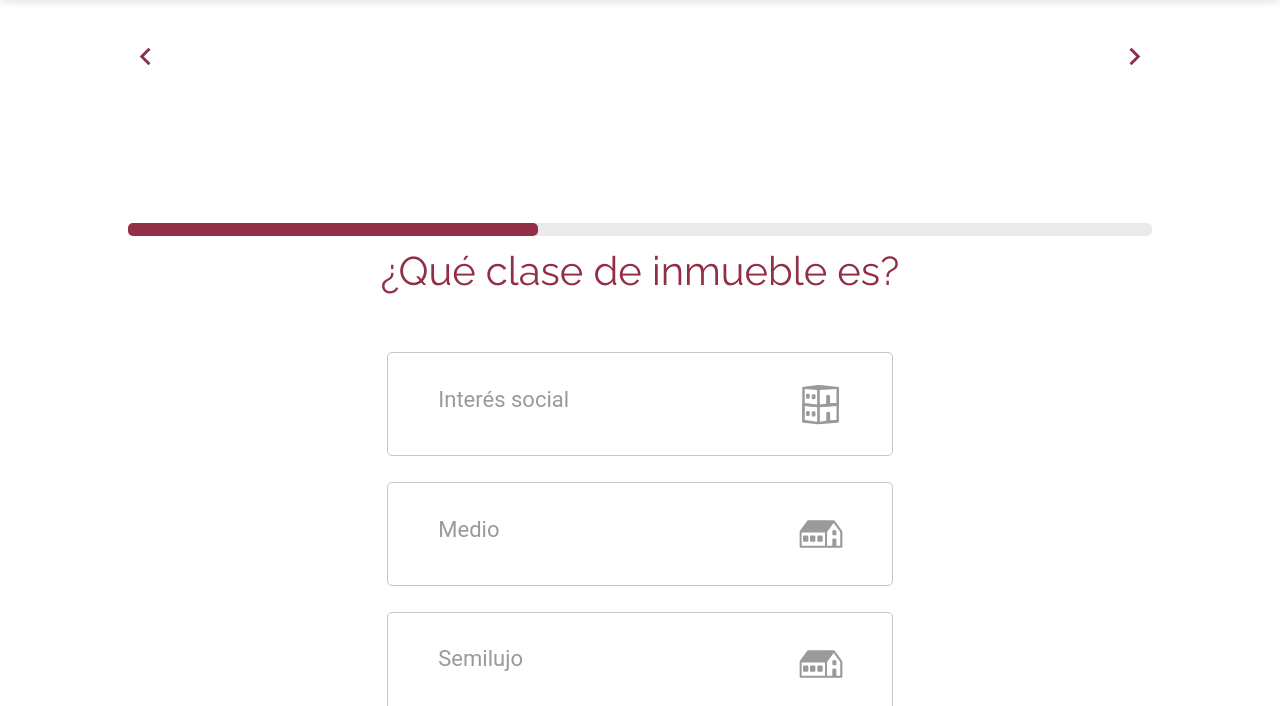
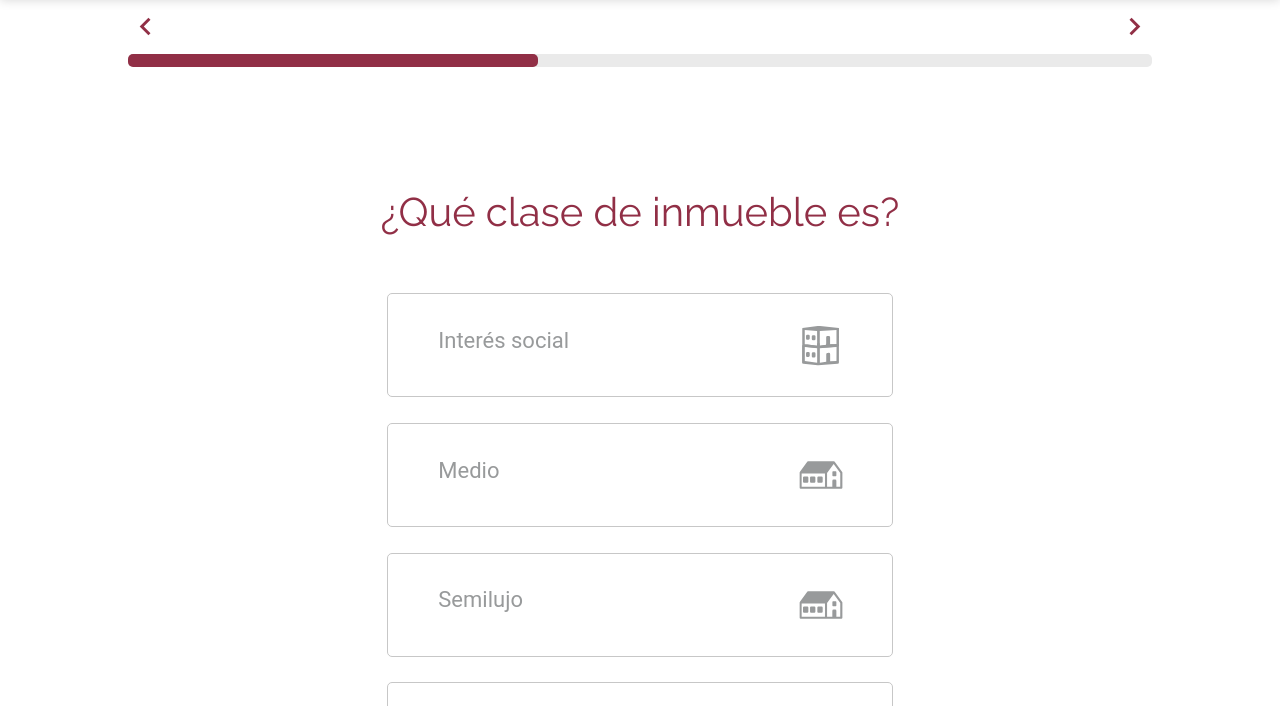
Before and after one commit to AnaliBaltazar/Freeda, a plain HTML site: page 10-clase-inmueble.html in a window 1280 px wide. Shown: the part 81-787 px from the top of the page. Drawn offline with nearby package versions, Linux system fonts and the light colour scheme.

Commit message:
Se quitó código

```diff
--- a/css/analisis1.css
+++ b/css/analisis1.css
@@ -86,35 +86,6 @@
   border-radius: 5px;
 }
 
-
-/* || HEADER STYLES */
-
-.headerBar{
-  margin-top: 30px;
-  height: 24px;
-  text-align: center;
-}
-
-#Progress {
-  margin-bottom: 40px;
-  margin-left: auto;
-  margin-right: auto;
-  position: relative;
-  width: 80%;
-  height: 13px;
-  background-color: #EAEAEA;
-  border-radius: 5px;
-  top: 150px;
-}
-
-#bar {
-position: absolute;
-height: 100%;
-background-color: #912F46;
-border-radius: 5px;
-}
-
-/* || || || || || || || || || || || */
 
 /*7-CP.HTML*/
 .texto1-cp{ /*Titulo Código postal*/
--- a/css/clase.css
+++ b/css/clase.css
@@ -54,14 +54,6 @@
   color: #912F46;
   font-size: 40px;
 }
-
-.zona-btns{ /*Botones Tipo-propiedad.html*/
-  margin-top: -4%;
-}
-.zona-btns2{ /*Botones Clase-inmueble.html*/
-  margin-top: -4%;
-  margin-bottom: 10%;
-}
 /*BARRA DE PROGRESO*/
 .espacio-progreso{
   width: 100%;
@@ -104,109 +96,14 @@
 }
 
 
-/* || HEADER STYLES */
 
-.headerBar{
-  margin-top: 30px;
-  height: 24px;
-  text-align: center;
+.zona-btns{ /*Botones Tipo-propiedad.html*/
+  margin-top: -4%;
 }
-
-#Progress {
-  margin-bottom: 40px;
-  margin-left: auto;
-  margin-right: auto;
-  position: relative;
-  width: 80%;
-  height: 13px;
-  background-color: #EAEAEA;
-  border-radius: 5px;
-  top: 150px;
+.zona-btns2{ /*Botones Clase-inmueble.html*/
+  margin-top: -4%;
+  margin-bottom: 10%;
 }
-
-#bar {
-position: absolute;
-height: 100%;
-background-color: #912F46;
-border-radius: 5px;
-}
-
-/* || || || || || || || || || || || */
-
-/*FOOTER
-/*Footermenu
-.footermenu{
-  position: static;
-  height: 80px;
-  border-bottom: solid 5px;
-  border-color: #F2F5F4;
-  background: #99cccc;   /* PRUEBA
-}
-.texto1-footermenu{
-  font-size: 14px;
-  font-family: 'Raleway', sans-serif;
-  font-weight: 600;
-  letter-spacing: 0.64px;
-  color: #707070;
-  opacity: 1;
-  margin-right: 40px;
-  padding-left: 10%;
-  margin-top: 28px;
-  z-index: 2001;
-}
-.texto2-footermenu{
-  font-size: 15px;
-  font-family: 'Raleway', sans-serif;
-  font-weight: 600;
-  letter-spacing: 0.64px;
-  color: #707070;
-  opacity: 1;
-  margin-right: 40px;
-}
-.texto3-footermenu{
-  font-size: 15px;
-  font-family: 'Raleway', sans-serif;
-  font-weight: 600;
-  letter-spacing: 0.64px;
-  color: #707070;
-  opacity: 1;
-  margin-right: 40px;
-}
-.texto4-footermenu{
-  font-size: 15px;
-  font-family: 'Raleway', sans-serif;
-  font-weight: 600;
-  letter-spacing: 0.64px;
-  color: #707070;
-  opacity: 1;
-  margin-right: 40px;
-}
-.link-footer:hover{
-  color: #C88585;
-}
-.link-footer:active{
-  color: #C88585;
-  text-decoration: none;
-}
-.link-footer:focus{
-  text-decoration: underline;
-  color: #C88585;
-}
-.logo-footermenu{
-  margin-left: 66%;
-  margin-top: 20px;
-  height: 48px;
-  width: 158px;
-  display: flex;
-}
-.logo-footermenu{
-  margin-left: 66%;
-  margin-top: -10px;
-  height: 55px;
-  width: 199px;
-  display: flex;
-}*/
-
 
 
 
@@ -311,7 +208,6 @@ border-radius: 5px;
   padding-bottom: 50px;
   /*background: #bfe7e5;        /*PRUEBA*/
 }
-
 .boton-siguiente{
   position: absolute;
   margin-left: 38%;
```
